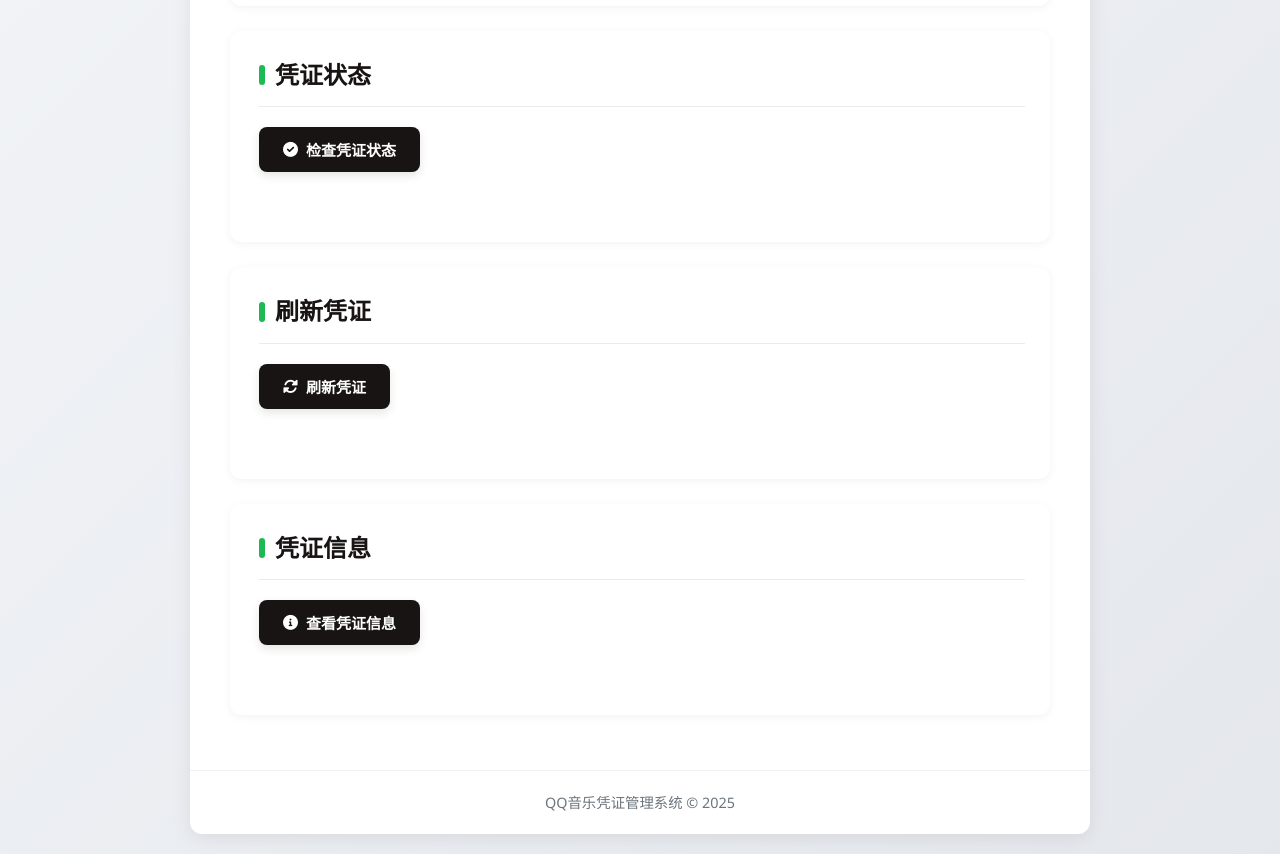
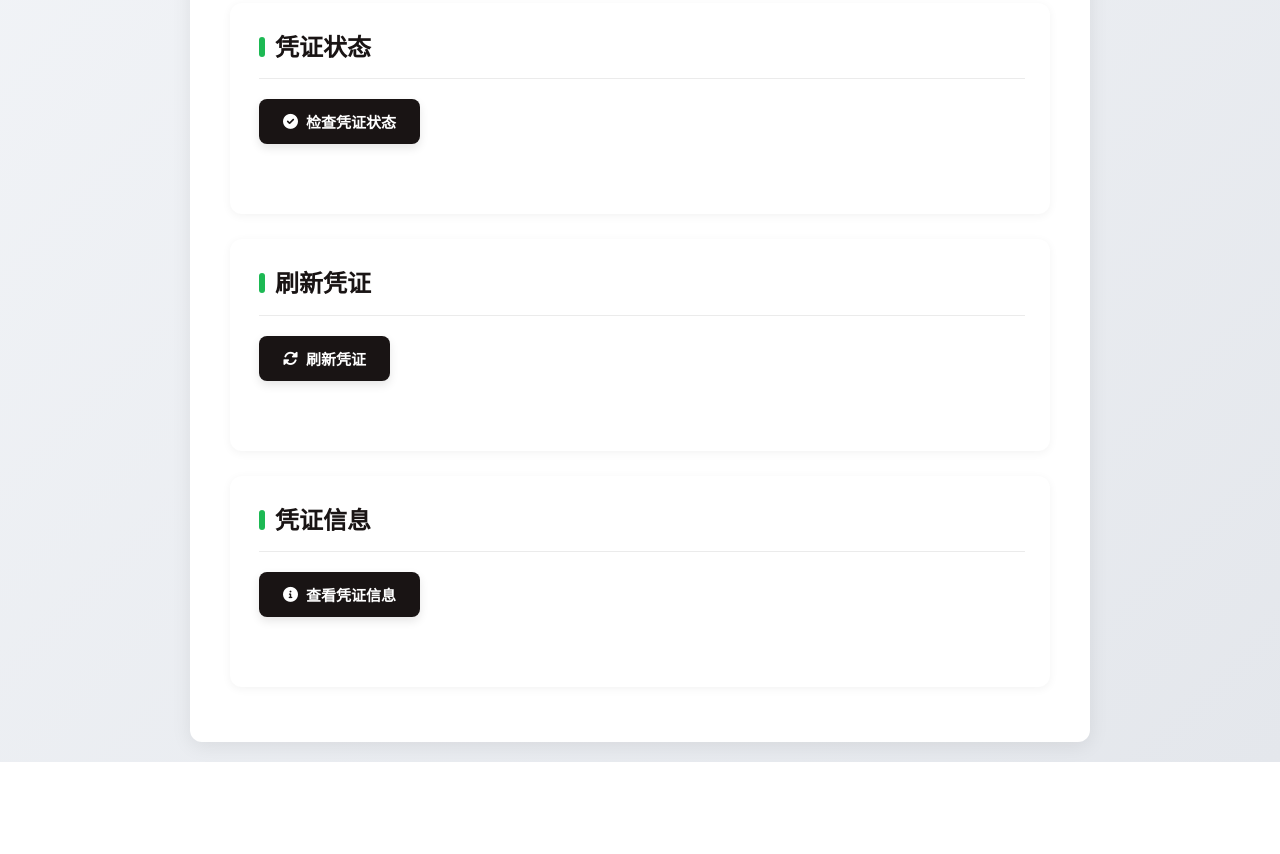
Before and after one commit to tooplick/nekro_order_qqmusic, a plain HTML site: page web/index.html in a window 1280 px wide. Shown: the part 760-1614 px from the top of the page. After the commit the page ends 1522 px from the top, so only its background shows below. Drawn offline with Linux system fonts and the light colour scheme.

Commit message:
Update index.html

```diff
--- a/web/index.html
+++ b/web/index.html
@@ -13,7 +13,6 @@
     <div class="container">
         <header>
             <h1>QQ音乐凭证管理</h1>
-            <p>安全便捷地管理您的QQ音乐凭证</p>
         </header>
 
         <div class="content">
@@ -65,9 +64,6 @@
             </div>
         </div>
 
-        <footer>
-            <p>QQ音乐凭证管理系统 &copy; 2025</p>
-        </footer>
     </div>
 
     <script src="script.js"></script>
```
